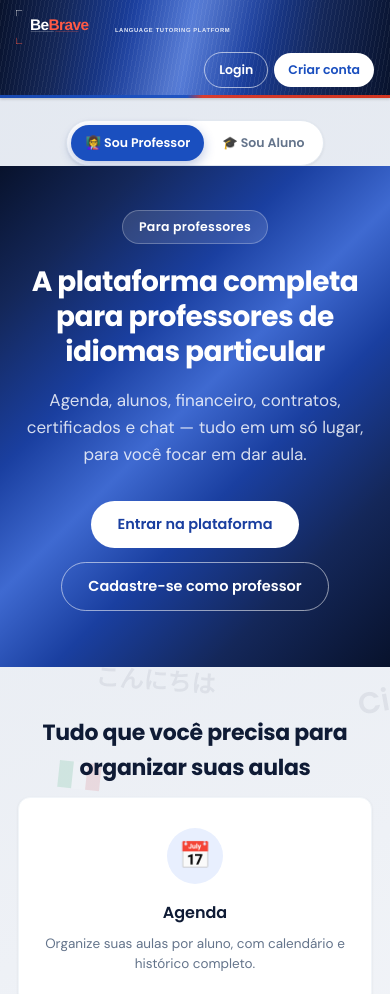
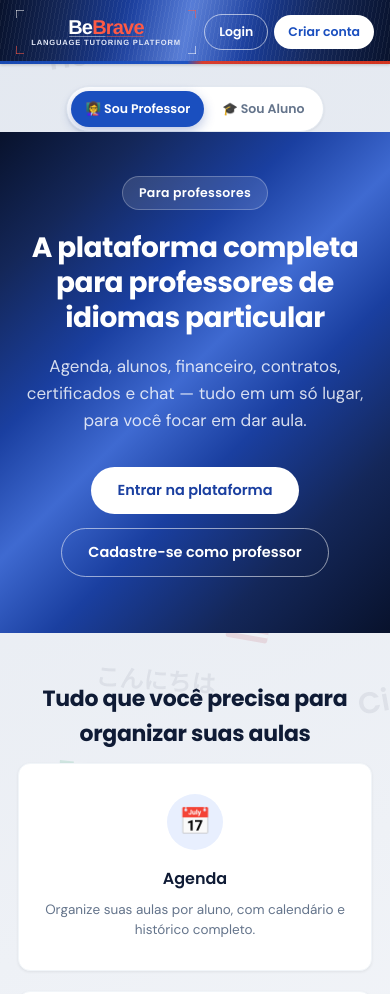
Before and after one commit to boobaxrm2-cloud/Bebrave18, a website: page index.html in a window 390 px wide. Shown: the top 994 px of the page. Drawn offline with nearby package versions, Linux system fonts and the light colour scheme; no server answers.

Commit message:
Centraliza logo do cabecalho com tagline abaixo, como no mockup
Volta ao layout empilhado (BeBrave em cima, LANGUAGE TUTORING
PLATFORM embaixo, ambos centralizados), mas agora o bloco fica
centralizado na barra toda em vez de alinhado a esquerda. Login e
Criar conta continuam fixos a direita. No mobile volta ao fluxo
normal (sem centralizacao absoluta) para nao sobrepor os botoes.

```diff
--- a/bebrave-style.css
+++ b/bebrave-style.css
@@ -580,7 +580,7 @@ body{font-family:'DM Sans',sans-serif;background:var(--g50);color:var(--g800);mi
 .lp-nav, .lp-audience-bar, .lp-hero, .lp-footer { position: relative; z-index: 1; }
 
 .lp-nav {
-  display: flex; align-items: center;
+  display: flex; align-items: center; min-height: 132px;
   padding: 10px 32px;
   background-image:
     repeating-linear-gradient(100deg, rgba(255,255,255,.06) 0px, rgba(255,255,255,.06) 1px, transparent 1px, transparent 4px),
@@ -594,7 +594,10 @@ body{font-family:'DM Sans',sans-serif;background:var(--g50);color:var(--g800);mi
   opacity: .9;
 }
 .lp-nav-spacer { flex: 1; min-width: 12px; }
-.lp-nav-logo { height: 92px; width: auto; flex-shrink: 0; display: block; }
+.lp-nav-logo {
+  position: absolute; left: 50%; top: 50%; transform: translate(-50%, -50%);
+  height: 108px; width: auto; display: block;
+}
 .lp-nav-actions { display: flex; align-items: center; gap: 10px; flex-shrink: 0; }
 .lp-nav-btn, .lp-nav-btn-outline {
   padding: 10px 26px; border-radius: var(--r-full); font-family: 'Poppins', sans-serif; font-size: 14px;
@@ -781,8 +784,8 @@ body{font-family:'DM Sans',sans-serif;background:var(--g50);color:var(--g800);mi
 .lv2-back-btn:hover { background: rgba(255,255,255,.2); }
 
 @media (max-width: 640px) {
-  .lp-nav { padding: 10px 16px; flex-wrap: wrap; row-gap: 8px; }
-  .lp-nav-logo { height: 34px; }
+  .lp-nav { padding: 10px 16px; flex-wrap: wrap; row-gap: 8px; min-height: 0; }
+  .lp-nav-logo { position: static; transform: none; height: 44px; }
   .lp-nav-spacer { display: none; }
   .lp-nav-actions { gap: 6px; margin-left: auto; }
   .lp-nav-btn, .lp-nav-btn-outline { padding: 8px 14px; font-size: 12.5px; }
--- a/index.html
+++ b/index.html
@@ -64,12 +64,14 @@
   </svg>
 
   <div class="lp-nav">
-    <svg viewBox="0 0 1600 220" class="lp-nav-logo" xmlns="http://www.w3.org/2000/svg">
+    <svg viewBox="0 0 900 220" class="lp-nav-logo" xmlns="http://www.w3.org/2000/svg">
       <rect x="0" y="0" width="40" height="3" fill="#fff" opacity="0.85"/><rect x="0" y="0" width="3" height="40" fill="#fff" opacity="0.85"/>
+      <rect x="860" y="0" width="40" height="3" fill="#FF5A45" opacity="0.9"/><rect x="897" y="0" width="3" height="40" fill="#FF5A45" opacity="0.9"/>
       <rect x="0" y="217" width="40" height="3" fill="#FF5A45" opacity="0.9"/><rect x="0" y="180" width="3" height="40" fill="#FF5A45" opacity="0.9"/>
-      <text x="280" y="128" font-family="'Helvetica Neue',Arial,sans-serif" font-size="100" font-weight="800" text-anchor="middle" letter-spacing="-4"><tspan fill="#fff">Be</tspan><tspan fill="#FF5A45">Brave</tspan></text>
-      <rect x="95" y="140" width="150" height="3" fill="#fff" opacity="0.85" rx="1.5"/><rect x="255" y="140" width="150" height="3" fill="#FF5A45" rx="1.5"/>
-      <text x="640" y="140" font-family="'Helvetica Neue',Arial,sans-serif" font-size="38" font-weight="600" fill="#e2e8f7" letter-spacing="4">LANGUAGE TUTORING PLATFORM</text>
+      <rect x="860" y="217" width="40" height="3" fill="#fff" opacity="0.85"/><rect x="897" y="180" width="3" height="40" fill="#fff" opacity="0.85"/>
+      <text x="450" y="118" font-family="'Helvetica Neue',Arial,sans-serif" font-size="100" font-weight="800" text-anchor="middle" letter-spacing="-4"><tspan fill="#fff">Be</tspan><tspan fill="#FF5A45">Brave</tspan></text>
+      <rect x="265" y="130" width="183" height="3" fill="#fff" opacity="0.85" rx="1.5"/><rect x="452" y="130" width="187" height="3" fill="#FF5A45" rx="1.5"/>
+      <text x="450" y="175" font-family="'Helvetica Neue',Arial,sans-serif" font-size="38" font-weight="600" fill="#e2e8f7" text-anchor="middle" letter-spacing="4">LANGUAGE TUTORING PLATFORM</text>
     </svg>
     <div class="lp-nav-spacer"></div>
     <div class="lp-nav-actions">
```
